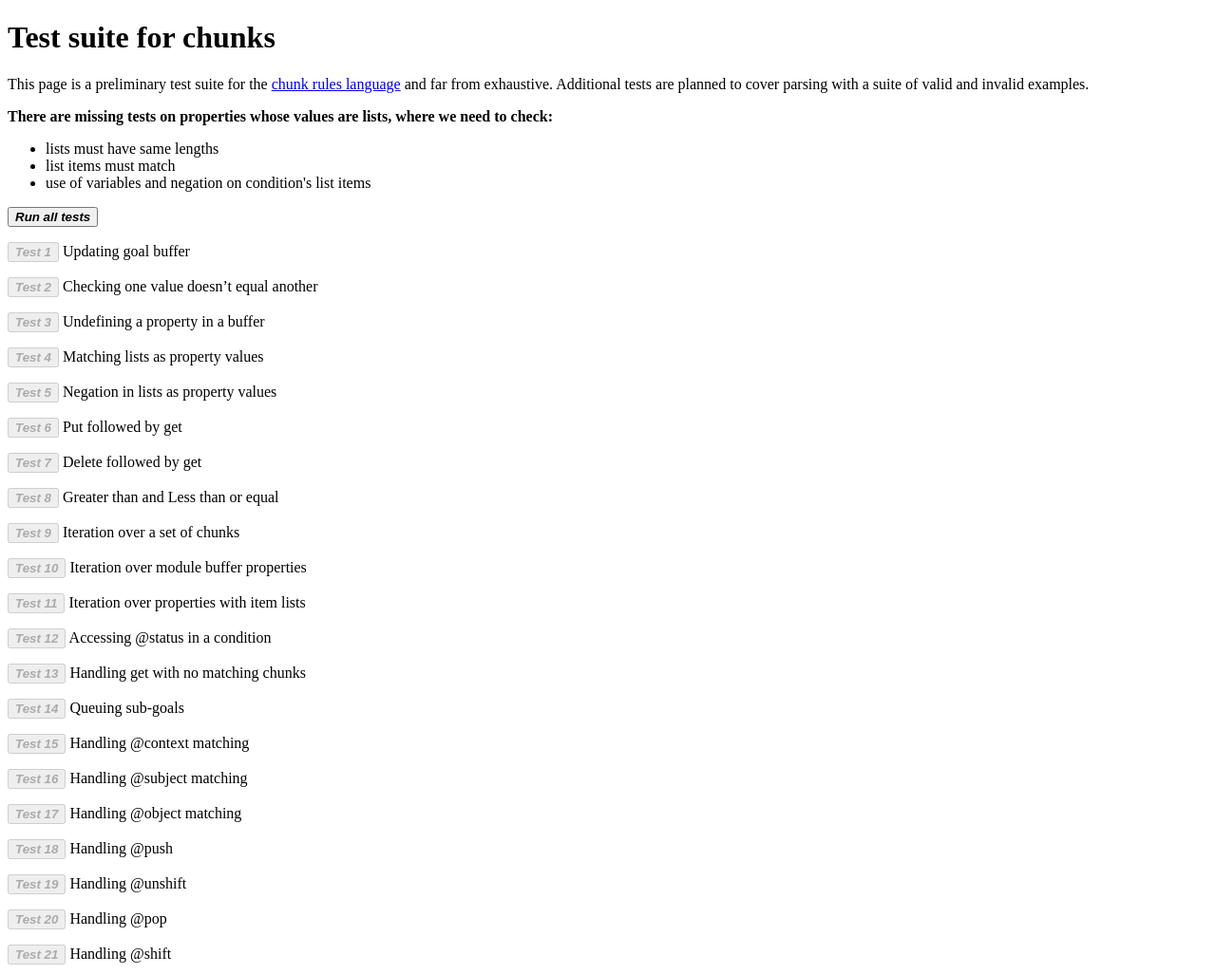
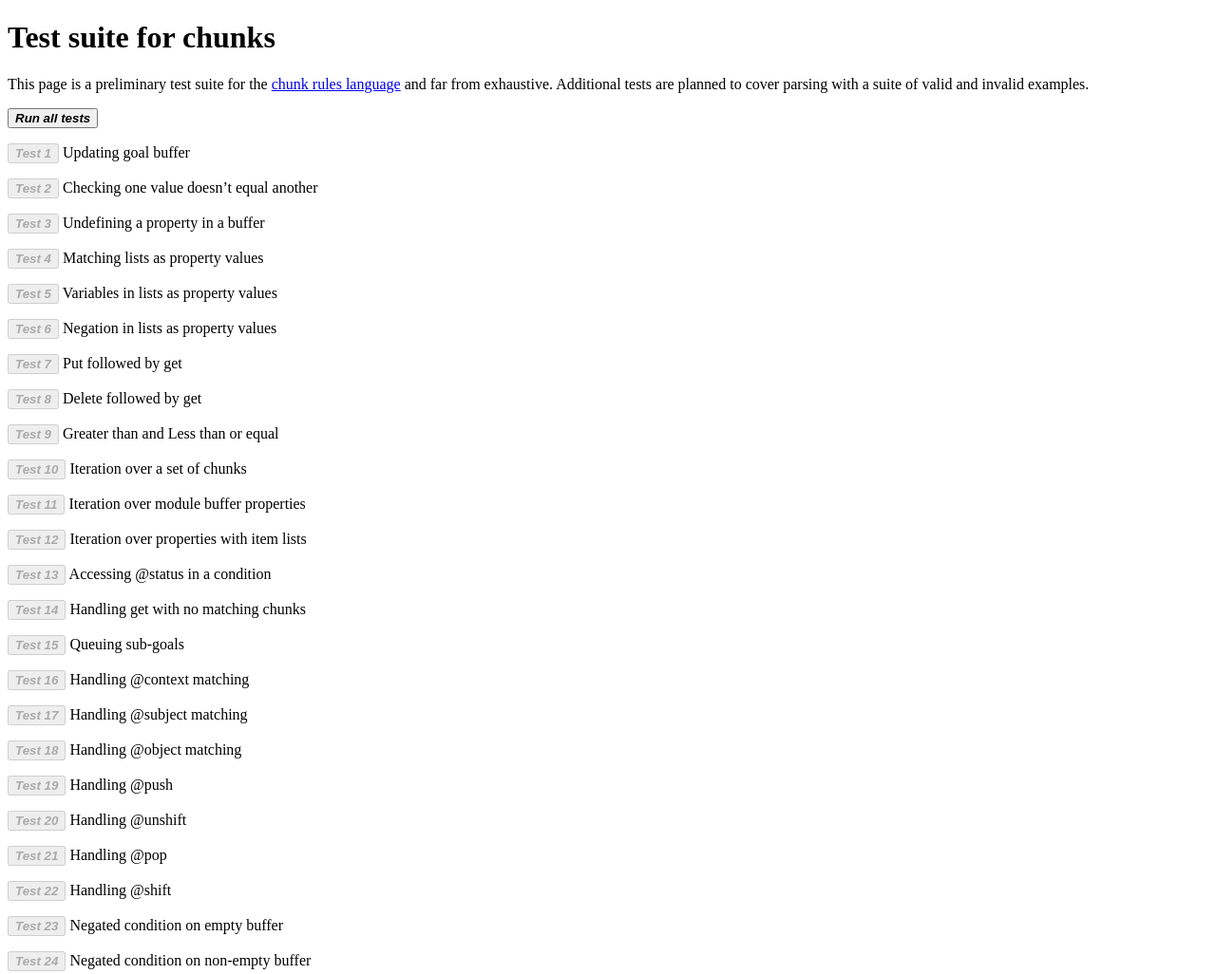
Before and after one commit to w3c/cogai, a website: page demos/testing/index.html in a window 1280 px wide. Shown: the top 1026 px of the page at 95% size. Drawn offline with Linux system fonts and the light colour scheme; no server answers.

Commit message:
additional tests

```diff
--- a/demos/testing/index.html
+++ b/demos/testing/index.html
@@ -59,14 +59,6 @@
 
 <p>This page is a preliminary test suite for the <a href="https://github.com/w3c/cogai/blob/master/chunks-and-rules.md">chunk rules language</a> and far from exhaustive. Additional tests are planned to cover parsing with a suite of valid and invalid examples.</p>
 
-<p><b>There are missing tests on properties whose values are lists, where we need to check:</b><p>
-
-<ul>
-<li>lists must have same lengths</li>
-<li>list items must match</li>
-<li>use of variables and negation on condition's list items</li>
-</ul>
-
 <p><button id="all">Run all tests</button></p>
 
 <div id="tests">
@@ -74,23 +66,26 @@
 <p><button id="test2">Test 2</button> Checking one value doesn’t equal another</p>
 <p><button id="test3">Test 3</button> Undefining a property in a buffer</p>
 <p><button id="test4">Test 4</button> Matching lists as property values</p>
-<p><button id="test5">Test 5</button> Negation in lists as property values</p>
-<p><button id="test6">Test 6</button> Put followed by get</p>
-<p><button id="test7">Test 7</button> Delete followed by get</p>
-<p><button id="test8">Test 8</button> Greater than and Less than or equal</p>
-<p><button id="test9">Test 9</button> Iteration over a set of chunks</p>
-<p><button id="test10">Test 10</button> Iteration over module buffer properties</p>
-<p><button id="test11">Test 11</button> Iteration over properties with item lists</p>
-<p><button id="test12">Test 12</button> Accessing @status in a condition</p>
-<p><button id="test13">Test 13</button> Handling get with no matching chunks</p>
-<p><button id="test14">Test 14</button> Queuing sub-goals</p>
-<p><button id="test15">Test 15</button> Handling @context matching</p>
-<p><button id="test16">Test 16</button> Handling @subject matching</p>
-<p><button id="test17">Test 17</button> Handling @object matching</p>
-<p><button id="test18">Test 18</button> Handling @push</p>
-<p><button id="test19">Test 19</button> Handling @unshift</p>
-<p><button id="test20">Test 20</button> Handling @pop</p>
-<p><button id="test21">Test 21</button> Handling @shift</p>
+<p><button id="test5">Test 5</button> Variables in lists as property values</p>
+<p><button id="test6">Test 6</button> Negation in lists as property values</p>
+<p><button id="test7">Test 7</button> Put followed by get</p>
+<p><button id="test8">Test 8</button> Delete followed by get</p>
+<p><button id="test9">Test 9</button> Greater than and Less than or equal</p>
+<p><button id="test10">Test 10</button> Iteration over a set of chunks</p>
+<p><button id="test11">Test 11</button> Iteration over module buffer properties</p>
+<p><button id="test12">Test 12</button> Iteration over properties with item lists</p>
+<p><button id="test13">Test 13</button> Accessing @status in a condition</p>
+<p><button id="test14">Test 14</button> Handling get with no matching chunks</p>
+<p><button id="test15">Test 15</button> Queuing sub-goals</p>
+<p><button id="test16">Test 16</button> Handling @context matching</p>
+<p><button id="test17">Test 17</button> Handling @subject matching</p>
+<p><button id="test18">Test 18</button> Handling @object matching</p>
+<p><button id="test19">Test 19</button> Handling @push</p>
+<p><button id="test20">Test 20</button> Handling @unshift</p>
+<p><button id="test21">Test 21</button> Handling @pop</p>
+<p><button id="test22">Test 22</button> Handling @shift</p>
+<p><button id="test23">Test 23</button> Negated condition on empty buffer</p>
+<p><button id="test24">Test 24</button> Negated condition on non-empty buffer</p>
 </div>
 
 <p>Log: <button id="clear">clear</button></p>
```
Also changed, not shown: 1 other file.
